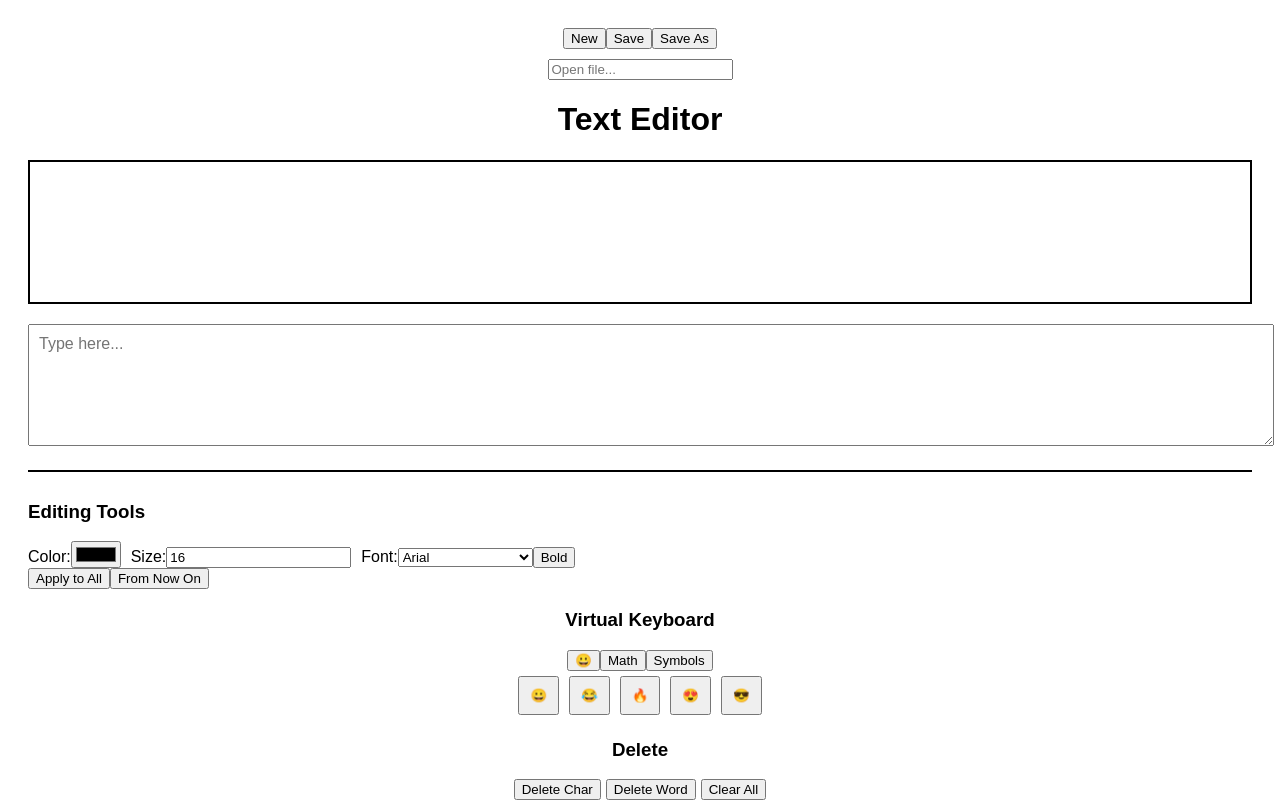
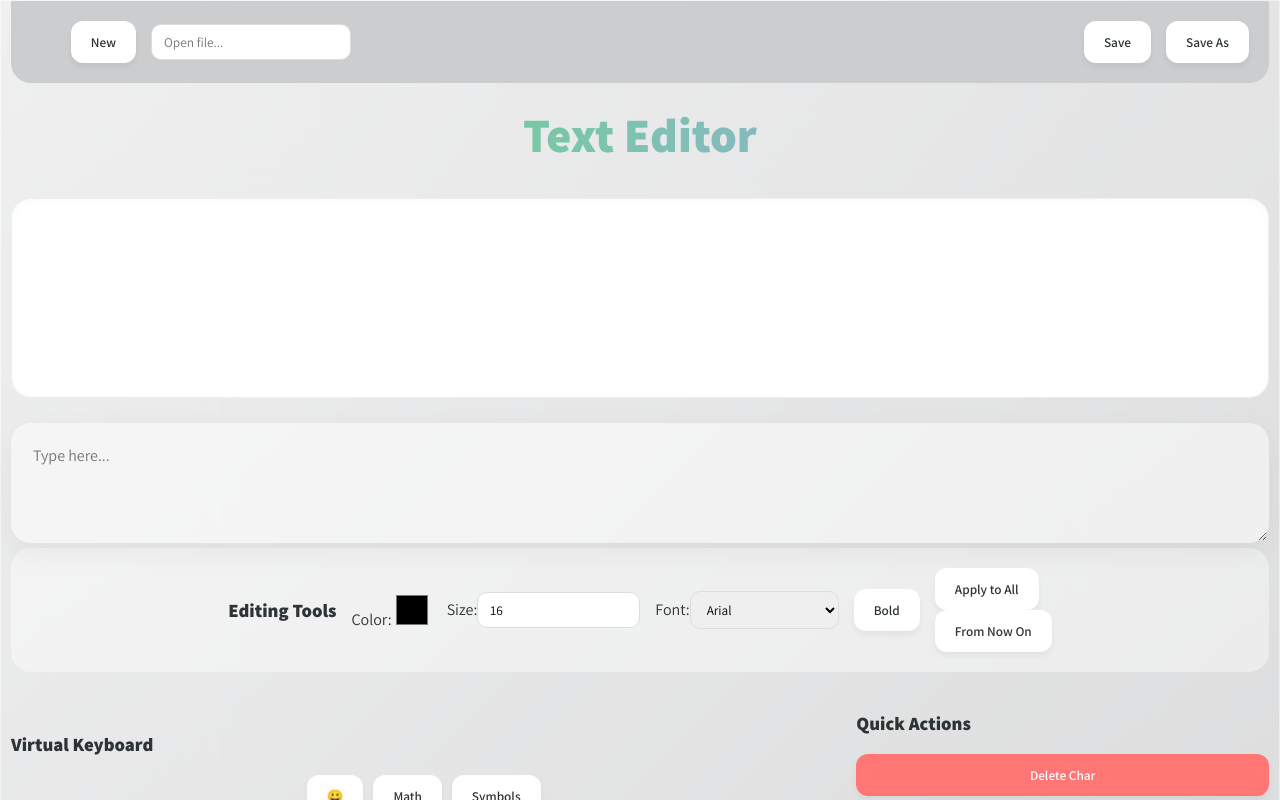
Before and after one commit to elinoy1310/fullstack4, a React (Vite) app in the folder fullstack4/: page / in a window 1280 px wide. Shown: the top 800 px of the page. Built offline with nearby package versions, Linux system fonts and the light colour scheme.

Commit message:
start styling

```diff
--- a/fullstack4/src/components/DeleteControls.jsx
+++ b/fullstack4/src/components/DeleteControls.jsx
@@ -1,15 +1,12 @@
 function DeleteControls({ onDeleteChar, onDeleteWord, onClear }) {
   return (
-    <div id="delete-controls" >
-      <h3>Delete</h3>
-
-      <button onClick={onDeleteChar}>Delete Char</button>
-      <button className="delete-btn" onClick={onDeleteWord}>
-        Delete Word
-      </button>
-      <button className="delete-btn" onClick={onClear}>
-        Clear All
-      </button>
+    <div id="delete-controls-inner">
+      <h3>Quick Actions</h3>
+      <div id="delete-buttons" >
+          <button className="delete-btn" onClick={onDeleteChar}>Delete Char</button>
+          <button className="delete-btn" onClick={onDeleteWord}>Delete Word</button>
+          <button className="delete-btn" onClick={onClear}>Clear All</button>
+      </div>
     </div>
   );
 }
--- a/fullstack4/src/components/Editor.jsx
+++ b/fullstack4/src/components/Editor.jsx
@@ -27,7 +27,7 @@ function Editor({ segments, setSegments, currentStyle, setCurrentStyle, setHisto
             const updated = [...prev];
             updated[updated.length - 1] = {
                 text: updated[updated.length - 1].text + addedText,
-                style: { ...updated[updated.length - 1].style },
+                style: currentStyle,
             };
             pushToHistory(updated);
             return updated;
@@ -241,14 +241,17 @@ function Editor({ segments, setSegments, currentStyle, setCurrentStyle, setHisto
                 applyMode={applyMode}
                 setApplyMode={changeApplyMode}
             />
+            <div id="controls-container">
                 <div id="keyboard-container">
                     <VirtualKeyboard onInsert={insertChar} />
-
+                </div>
+                <div id="delete-controls">
                     <DeleteControls
                         onDeleteChar={deleteChar}
                         onDeleteWord={deleteWord}
                         onClear={clearAll}
                     />
+                </div>
             </div>
             <SearchReplace onFind={handleFind} onReplace={handleReplace} />
             <button onClick={handleUndo}>
--- a/fullstack4/src/components/FileBar.jsx
+++ b/fullstack4/src/components/FileBar.jsx
@@ -1,6 +1,6 @@
 import { useState } from "react";
 
-function FileBar({ files, onSave, onSaveAs, onLoad, onNew, currentFile }) {
+function FileBar({ files, onSave, onSaveAs, onLoad, onNew }) {
     const [search, setSearch] = useState("");
     const [showDropdown, setShowDropdown] = useState(false);
 
@@ -8,26 +8,21 @@ function FileBar({ files, onSave, onSaveAs, onLoad, onNew, currentFile }) {
         f.toLowerCase().includes(search.toLowerCase())
     );
 
+    function handleClick() {
+        const name = prompt("Enter file name:");
+        if (name)
+            onSaveAs(name);
+    }
+
     return (
         <div id="file-bar-container">
+             <div className="file-controls">
             <button onClick={onNew}>New</button>
-            <button onClick={onSave}>Save</button>
-            <button
-                onClick={() => {
-                    const name = prompt("Enter file name:");
-                    if (name) onSaveAs(name);
-                }}
-                >
-                Save As
-            </button>
-            {currentFile && <h3>File: {currentFile}</h3>}
-
             <div id="file-search-container">
                 <input
                     placeholder="Open file..."
                     value={search}
                     onFocus={() => setShowDropdown(true)}
-
                     onBlur={() => {
                         setTimeout(() => setShowDropdown(false), 150);
                     }}
@@ -56,6 +51,11 @@ function FileBar({ files, onSave, onSaveAs, onLoad, onNew, currentFile }) {
                     </div>
                 )}
             </div>
+            </div>
+            <div className="file-controls">
+            <button onClick={onSave}>Save</button>
+            <button onClick={handleClick}>Save As</button>
+            </div >
         </div>
     );
 }
--- a/fullstack4/src/components/FileMenu.jsx
+++ b/fullstack4/src/components/FileMenu.jsx
@@ -81,14 +81,18 @@ function FileMenu({ segments,setSegments, currentStyle, defaultStyle, setCurrent
         isSaved = false;
     };
 
-    return <FileBar
+    return (<>
+    <FileBar
         files={files}
         onSave={handleSave}
         onSaveAs={handleSaveAs}
         onLoad={handleLoad}
         onNew={handleNew}
-        currentFile={currentFile}
-      />
+        />
+        {currentFile && <h2 id="file-name">File Name: {currentFile}</h2>}
+
+        </>
+        )
 
 }
 export default FileMenu;
--- a/fullstack4/src/components/VirtualKeyboard.jsx
+++ b/fullstack4/src/components/VirtualKeyboard.jsx
@@ -14,20 +14,19 @@ function VirtualKeyboard({ onInsert }) {
       <h3>Virtual Keyboard</h3>
 
       {/* החלפת קטגוריה */}
-      <div >
+      <div id="category-buttons">
         <button onClick={() => setMode("emoji")}>😀</button>
         <button onClick={() => setMode("math")}>Math</button>
         <button onClick={() => setMode("symbols")}>Symbols</button>
       </div>
 
       {/* מקלדת */}
-      <div>
+      <div id="keys-container">
         {keyboards[mode].map((char, index) => (
           <button
             key={index}
             onClick={() => onInsert(char)}
             className="key"
-
           >
             {char}
           </button>
--- a/fullstack4/src/style.css
+++ b/fullstack4/src/style.css
@@ -1,99 +1,261 @@
-#main-app {
-  padding: 20px;
-  font-family: Arial;
+@import url('https://fonts.googleapis.com/css2?family=Assistant:wght@300;400;600;800&display=swap');
+
+:root {
+  --bg-gradient: linear-gradient(135deg, #cccdcf 0%, #838588 100%);
+  --glass-bg: rgba(255, 255, 255, 0.7);
+  --glass-border: rgba(255, 255, 255, 0.5);
+  --text-dark: #2d3436;
+  --primary: #a29bfe; /* פסטל סגול */
+  --secondary: #81ecec; /* פסטל טורקיז */
+  --danger: #ff7675; /* פסטל אדום */
+  --success: #55efc4; /* פסטל ירוק */
+  --warning: #ffeaa7; /* פסטל צהוב */
+  --shadow: 0 10px 30px rgba(0, 0, 0, 0.05);
+  --radius: 20px;
 }
 
-#delete-controls {
-  margin-top: 10px;
-  text-align: center;
+* {
+  box-sizing: border-box;
+  font-family: 'Assistant', sans-serif;
 }
 
-.delete-btn {
-  margin-left: 5px;
+body {
+  background: var(--bg-gradient);
+  min-height: 100vh;
+  margin: 0;
+  padding: 0px;
+  color: var(--text-dark);
 }
 
+#main-app {
+  /* max-width: 1000px; */
+  margin: 0 auto;
+  background: var(--glass-bg);
+  backdrop-filter: blur(100px);
+  border: 1px solid var(--glass-border);
+  /* border-radius: 20px; */
+  padding: 0px 10px 20px;
+  box-shadow: var(--shadow);
+}
+
+h1 {
+  text-align: center;
+  font-weight: 800;
+  font-size: 3rem;
+  background: linear-gradient(to right, #5ce765, #a29bfe);
+  -webkit-background-clip: text;
+  -webkit-text-fill-color: transparent;
+  margin-top: 0;
+}
+
+/* אזור התצוגה המרכזי */
 #display-container {
-  border:  2px solid black ;
-  min-height:  120px ;
-  padding:  10px ;
-  margin-bottom:  20px ;
-  white-space:  pre-wrap ;
-  word-break:  break-word ;
+  background: white;
+  min-height: 200px;
+  padding: 25px;
+  border-radius: var(--radius);
+  box-shadow: inset 0 2px 10px rgba(0,0,0,0.02);
+  margin-bottom: 25px;
+  font-size: 1.2rem;
+  line-height: 1.6;
+  border: 1px solid #eee;
+  white-space: pre-wrap;
+  word-break: break-word;
 }
 
 .highlight {
-  background-color: yellow;
+  background-color: var(--warning);
+  padding: 2px 5px;
+  border-radius: 6px;
+  box-shadow: 0 2px 5px rgba(0,0,0,0.1);
 }
 
-h1 {
-  text-align:  center ;
+/* תיבת הטקסט */
+#text-input-container textarea {
+  width: 100%;
+  height: 120px;
+  background: rgba(255, 255, 255, 0.5);
+  border: 2px solid transparent;
+  border-radius: var(--radius);
+  padding: 20px;
+  font-size: 1rem;
+  outline: none;
+  box-shadow: var(--shadow);
 }
 
-#keyboard-container {
-  margin-top:  20px ;
+#text-input-container textarea:focus {
+  background: white;
+  border-color: var(--primary);
+  transform: translateY(-2px);
 }
 
-#file-bar-container {
-  margin-bottom:  20px ;
-  text-align:  center ;
-
+/* סרגלי כלים וכפתורים */
+#toolbar-container, #search-replace-container {
+  display: flex;
+  flex-wrap: wrap;
+  gap: 15px;
+  align-items: center;
+  justify-content: center;
+  background: rgba(255, 255, 255, 0.4);
+  padding: 20px;
+  border-radius: var(--radius);
+  margin-bottom: 20px;
+}
+#file-bar-container{
+  display: flex;
+  flex-wrap: wrap;
+  gap: 15px;
+  align-items: center;
+  background:  #cccdcf;
+  flex-direction: row;
+  justify-content: space-between;
+  border-radius: 0px 0px var(--radius) var(--radius);
+  padding: 20px;
+  margin-bottom: 20px;
+}
+.file-controls{
+  display: flex;
+  flex-direction: row;
+  gap: 15px;
+  align-items: center;
+  justify-content: flex-end;
+  width: 40vh;
 }
 
+button {
+  border: none;
+  padding: 12px 20px;
+  border-radius: 12px;
+  font-weight: 600;
+  cursor: pointer;
+  transition: all 0.2s ease;
+  background: white;
+  color: var(--text-dark);
+  box-shadow: 0 4px 6px rgba(0,0,0,0.05);
+  display: flex;
+  align-items: center;
+  justify-content: center;
+}
+
+button:hover {
+  transform: translateY(-3px);
+  box-shadow: 0 6px 15px rgba(0,0,0,0.1);
+  filter: brightness(1.05);
+}
+
+#file-bar-container button:hover{
+  transform: translateY(0);
+  box-shadow: 0 6px 15px rgba(0,0,0,0.1);
+  filter: brightness(1.05);
+  background-color: #dcfcea;
+}
+
+button:active {
+  transform: translateY(0);
+}
+
+/* צבעי כפתורים ספציפיים */
+button[onClick*="handleUndo"] { background: var(--primary); color: white; width: 100%; margin-top: 10px; }
+.delete-btn, [onClick*="onClear"] { background: var(--danger); color: white; }
+button[onClick*="onSave"] { background: var(--success); color: var(--text-dark); }
+
+/* המקלדת והמחיקה (גריד) */
+#keyboard-container {
+  margin-top: 20px;
+}
+
+#controls-container {
+  display: grid;
+  grid-template-columns: 2fr 1fr;
+  gap: 20px;
+  margin-bottom: 20px;
+}
+
+/* מקשי מקלדת */
+.key {
+  width: 50px;
+  height: 50px;
+  font-size: 1.4rem;
+  background: white;
+  border-radius: 12px;
+}
+
+#category-buttons {
+  display: flex;
+  gap: 10px;
+  justify-content: center;
+  margin-bottom: 15px;
+}
+
+#keys-container {
+  display: flex;
+  flex-wrap: wrap;
+  gap: 10px;
+  justify-content: center;
+}
+
+#delete-buttons {
+  display: flex;
+  flex-direction: column;
+  gap: 10px;
+}
+
+/* Dropdown קבצים */
 #file-search-container {
-  margin-top:  10px ;
-  position:  relative ;
+  position: relative;
+}
+#file-search-container input {
+  width: 200px;
+  padding: 8px 12px;
+  border-radius: 10px;
+  border: 1px solid #ddd;
+  outline: none;
+}
+#file-search-container input:focus{
+  outline:  #00b34d;
 }
 
 .file-dropdown {
-  border:  1px solid black ;
-  max-height:  100px ;
-  overflow-y:  auto ;
-  background:  white ;
-  position:  absolute ;
-  width:  200px ;
-  left:  50% ;
-  transform: translateX(-50%);
-  z-index: 10;
+  position: absolute;
+  top: 100%;
+  left: 0;
+  right: 0 ;
+  background: white;
+  box-shadow: 0 10px 25px rgba(0,0,0,0.1);
+  z-index: 100;
+  overflow-y: scroll;
+  margin-top: 1px;
+  max-height: 50vh;
+  min-width: max-content;
 }
 
 .file-dropdown-item {
-  padding:  5px ;
-  cursor:  pointer ;
+  padding: 12px 20px;
+  cursor: pointer;
+  transition: background 0.2s;
 }
 
-#search-replace-container {
-  margin-top:  20px ;
-  text-align:  center ;
-
+.file-dropdown-item:hover {
+  background:  #dcfcea;
 }
 
-textarea {
-  width:  100% ;
-  height:  100px ;
-  padding:  10px ;
-  font-size:  16px ;
-  font-family:  Arial ;
+/* Inputs קטנים (צבע, מספר וכו') */
+input[type="color"] {
+  border: none;
+  width: 40px;
+  height: 40px;
+  cursor: pointer;
+  background: none;
 }
 
-#text-input-container {
-  margin-bottom:  20px ;
+input[type="number"], select, input[type="text"] {
+  border: 1px solid #ddd;
+  padding: 8px 12px;
+  border-radius: 10px;
+  outline: none;
 }
 
-#toolbar-container {
-  border-top:  2px solid #000000 ;
-  padding-top:  10px ;
+#file-name{
+  text-align: center;
+  font-size: 2rem;
 }
-
-.tool-lbl {
-  margin-left:  10px ;
-}
-
-#keyboard-container {
-  text-align:  center ;
-  margin-bottom:  10px ;
-}
-
-.key {
-  margin:  5px ;
-  padding:  10px ;
-}
```
Lines whose indentation alone changed are shown as unchanged.
